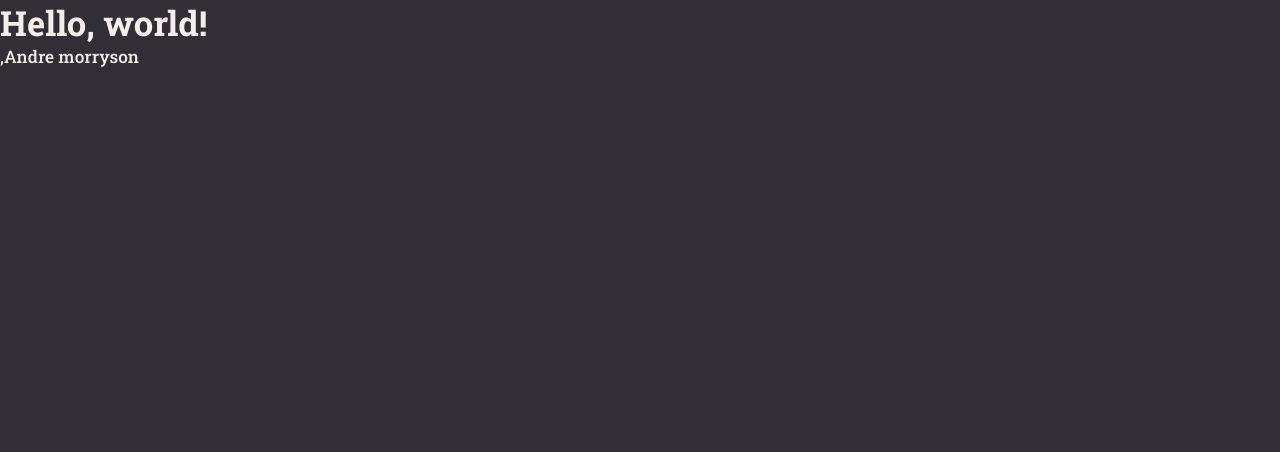
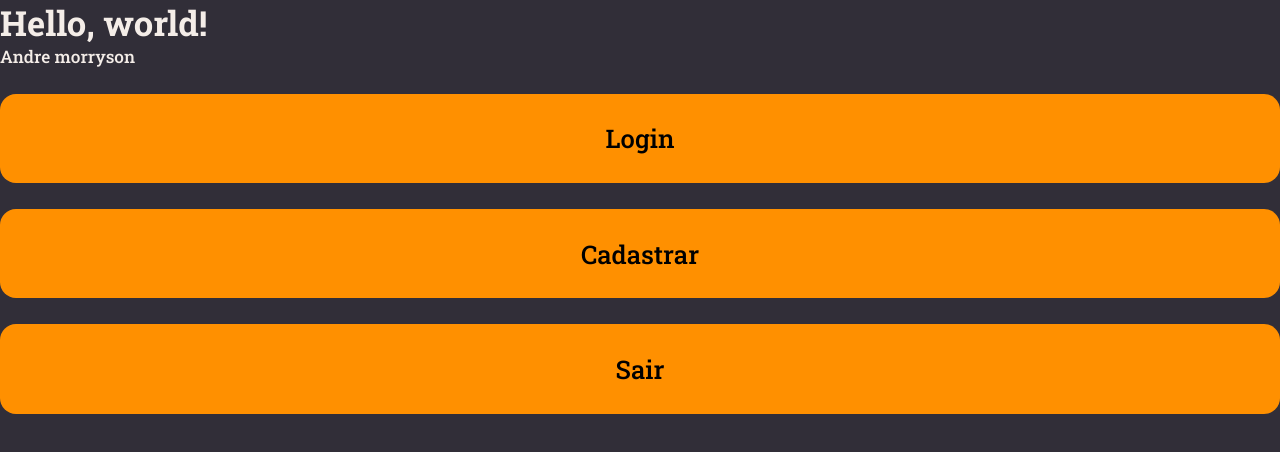
Before and after one commit to 4BurnerStove/RocketNotes, a React (Vite) app: page / in a window 1280 px wide. Shown: the top 452 px of the page. Built offline with nearby package versions, Linux system fonts and the light colour scheme.

Commit message:
Create a button component

```diff
--- /dev/null
+++ b/src/components/Button/index.jsx
@@ -0,0 +1,15 @@
+import { Container } from "./styles";
+
+export function Button({ name, loading = false, ...rest }) {
+  return (
+    <Container
+      type='button'
+      disabled={loading}
+      {...rest}
+
+    >
+      {loading ? 'Carregando...' : name}
+    </Container>
+
+  )
+}
--- /dev/null
+++ b/src/components/Button/styles.js
@@ -0,0 +1,18 @@
+import styled from 'styled-components'
+
+export const Container = styled.button`
+  width: 100%;
+  background-color: ${({ theme }) => theme.COLORS.ORANGE};
+  color: ${({ theme }) => theme.COLORS.BRACKGROUND_800};
+
+  height: 5.6rem;
+  border: 0;
+  padding: 0 1.6rem;
+  margin-top: 1.6rem;
+  border-radius: 1rem;
+  font-weight: 500;
+
+  &:disabled {
+    opacity: 0.5;
+  }
+`
--- a/src/pages/Details/details.jsx
+++ b/src/pages/Details/details.jsx
@@ -1,13 +1,18 @@
 import { Container } from './styles'
-
+import { Button } from '../../components/Button'
 
 
 export function Details() {
 
   return (
     <Container>
-      <h1>Hello, world!</h1>,
+      <h1>Hello, world!</h1>
       <span>Andre morryson </span>
+
+
+      <Button name='Login'></Button>
+      <Button name='Cadastrar' ></Button>
+      <Button name='Sair' ></Button>
     </Container>
   )
 }
```
